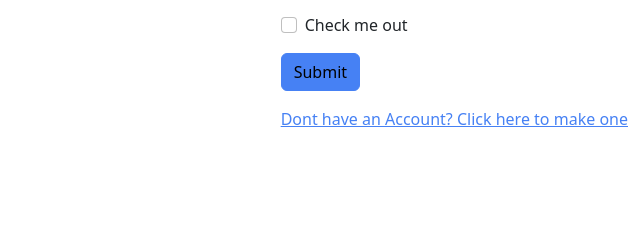
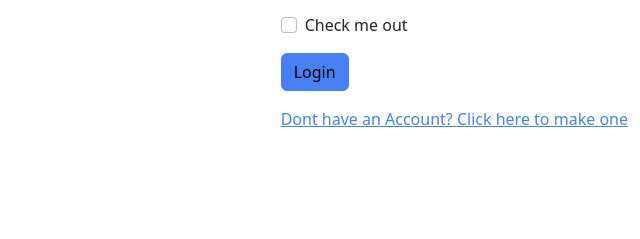
Before and after one commit to AdrianFred/css-frameworks, a website: page login.html in a window 1280 px wide. Shown: the part 264-503 px from the top of the page, 158-798 px from the left. Drawn offline with nearby package versions, Linux system fonts and the light colour scheme.

Commit message:
Update login.html

```diff
--- a/login.html
+++ b/login.html
@@ -59,7 +59,7 @@
             <input type="checkbox" class="form-check-input" id="exampleCheck1" />
             <label class="form-check-label" for="exampleCheck1">Check me out</label>
           </div>
-          <button type="submit" class="btn btn-primary mb-3">Submit</button>
+          <button type="submit" class="btn btn-primary mb-3">Login</button>
         </form>
         <a href="#">Dont have an Account? Click here to make one</a>
       </div>
```
